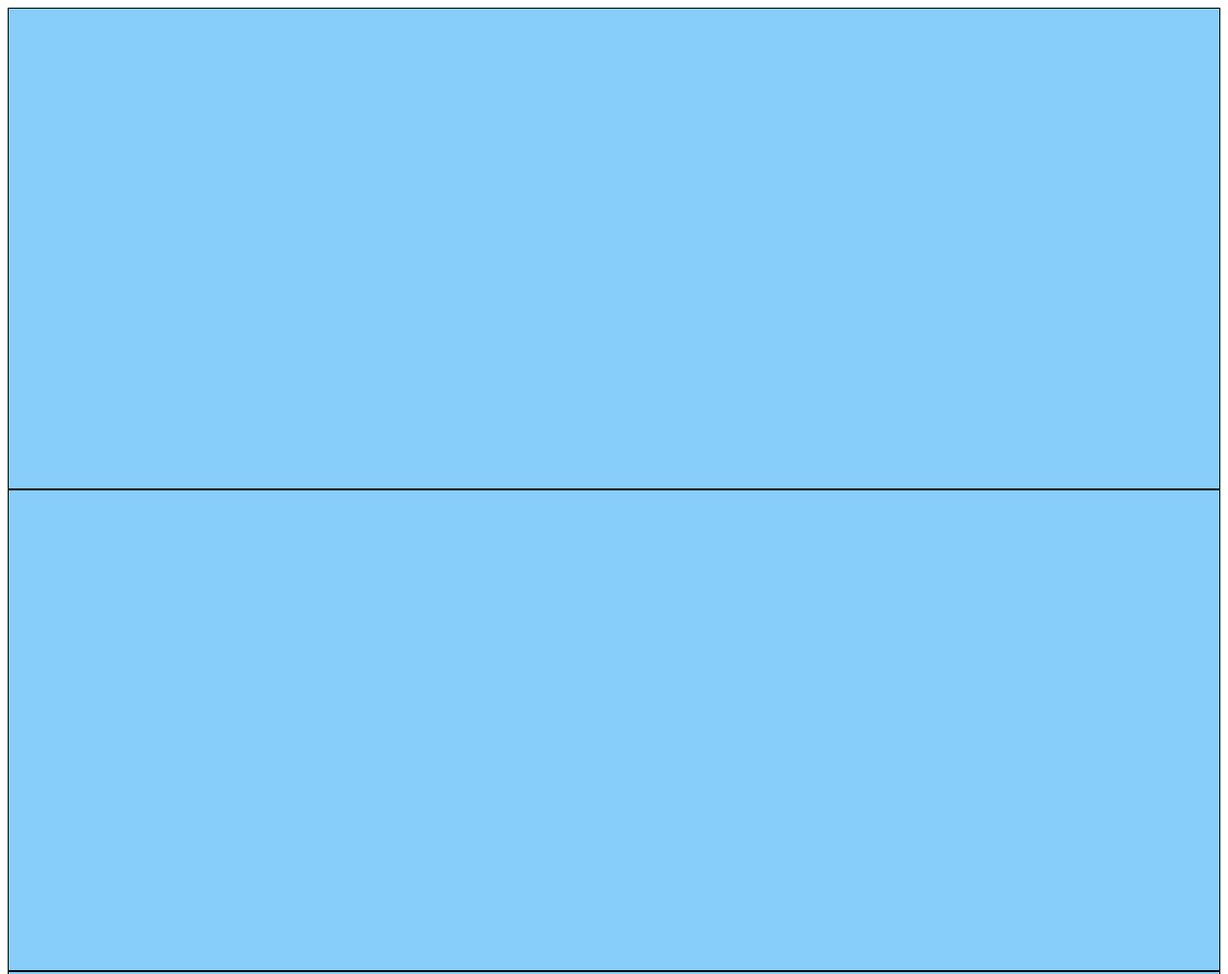
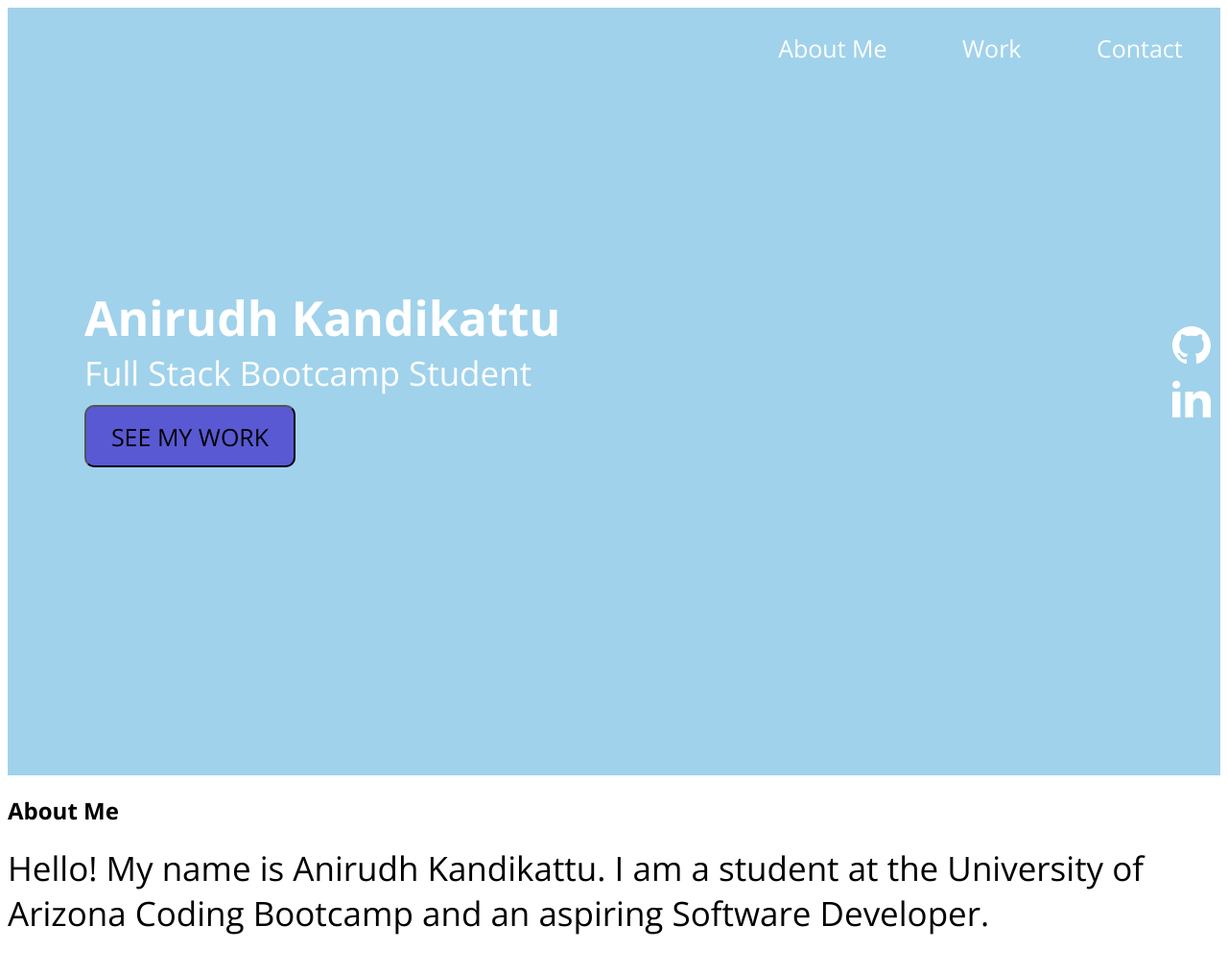
Before and after one commit to Ani-Kandikattu/challenge-2-portfolio, a plain HTML site: page index.html in a window 1280 px wide. Shown: the top 1015 px of the page at 96% size. Drawn offline with nearby package versions, Linux system fonts and the light colour scheme.

Commit message:
Finished the first section of the webpage and started the about me section

```diff
--- a/assets/styles.css
+++ b/assets/styles.css
@@ -1,5 +1,89 @@
+body {
+  font-family: "Open Sans", sans-serif;
+}
+
 section {
   height: 500px;
-  background-color: lightskyblue;
-  border: solid black 1px;
+  background-color: #ffffff;
 }
+
+.hero {
+  background-color: #a0d2eb;
+  height: 100vh;
+  color: #ffffff;
+  font-size: 40px;
+}
+
+footer {
+  height: 500px;
+  background-color: #494d5f;
+}
+
+nav {
+  display: flex;
+  justify-content: space-between;
+  flex-direction: row-reverse;
+}
+
+ul {
+  display: flex;
+  list-style-type: none;
+  justify-content: space-around;
+  width: 500px;
+  font-size: 25px;
+}
+
+li {
+  text-decoration: none;
+}
+
+h1 {
+  font-size: 50px;
+  margin: 0;
+}
+
+p {
+  margin: 0;
+  font-size: 35px;
+  font-weight: 300;
+}
+
+.hero-area {
+  display: flex;
+  align-items: center;
+  height: 100%;
+  justify-content: space-between;
+}
+
+.hero-text {
+  margin-left: 80px;
+  margin-bottom: 200px;
+}
+
+.button {
+  width: 220px;
+  height: 65px;
+  border-radius: 10px;
+  background-color: #5959d3;
+  text-align: center;
+  margin-top: 10px;
+  font-size: 25px;
+  font-family: "Open Sans", sans-serif;
+}
+
+.button:hover {
+  background-color: #a0a0cf;
+}
+
+.button:active {
+  background-color: #a9a9a9;
+  color: #808080;
+}
+
+.socials {
+  padding-bottom: 200px;
+}
+
+.social {
+  margin: 10px;
+}
--- a/index.html
+++ b/index.html
@@ -5,11 +5,70 @@
     <meta http-equiv="X-UA-Compatible" content="IE=edge" />
     <meta name="viewport" content="width=device-width, initial-scale=1.0" />
     <link rel="stylesheet" href="./assets/styles.css" />
+    <link rel="preconnect" href="https://fonts.googleapis.com" />
+    <link rel="preconnect" href="https://fonts.gstatic.com" crossorigin />
+    <link
+      href="https://fonts.googleapis.com/css2?family=Open+Sans:wght@300;400;600;700;800&display=swap"
+      rel="stylesheet"
+    />
     <title>Portfolio</title>
   </head>
   <body>
-    <section class="hero"></section>
-    <section></section>
+    <section class="hero">
+      <nav>
+        <ul>
+          <li>About Me</li>
+          <li>Work</li>
+          <li>Contact</li>
+        </ul>
+      </nav>
+      <header class="hero-area">
+        <div class="hero-text">
+          <h1>Anirudh Kandikattu</h1>
+          <p>Full Stack Bootcamp Student</p>
+          <button class="button">SEE MY WORK</button>
+        </div>
+        <div class="socials">
+          <div><a class="social" href="https://github.com/Ani-Kandikattu" target="_blank">
+            <svg
+              xmlns="http://www.w3.org/2000/svg"
+              fill="#ffffff"
+              width="40"
+              height="40"
+              viewBox="0 0 24 24"
+            >
+              <path
+                d="M12 0c-6.626 0-12 5.373-12 12 0 5.302 3.438 9.8 8.207 11.387.599.111.793-.261.793-.577v-2.234c-3.338.726-4.033-1.416-4.033-1.416-.546-1.387-1.333-1.756-1.333-1.756-1.089-.745.083-.729.083-.729 1.205.084 1.839 1.237 1.839 1.237 1.07 1.834 2.807 1.304 3.492.997.107-.775.418-1.305.762-1.604-2.665-.305-5.467-1.334-5.467-5.931 0-1.311.469-2.381 1.236-3.221-.124-.303-.535-1.524.117-3.176 0 0 1.008-.322 3.301 1.23.957-.266 1.983-.399 3.003-.404 1.02.005 2.047.138 3.006.404 2.291-1.552 3.297-1.23 3.297-1.23.653 1.653.242 2.874.118 3.176.77.84 1.235 1.911 1.235 3.221 0 4.609-2.807 5.624-5.479 5.921.43.372.823 1.102.823 2.222v3.293c0 .319.192.694.801.576 4.765-1.589 8.199-6.086 8.199-11.386 0-6.627-5.373-12-12-12z"
+              />
+            </svg>
+          </a>
+        </div>
+        <div>
+          <a class="social" href="https://www.linkedin.com/in/anirudh-k-97b80aa1/" target="_blank">
+            <svg
+              xmlns="http://www.w3.org/2000/svg"
+              fill="#ffffff"
+              width="40"
+              height="40"
+              viewBox="0 0 24 24"
+            >
+              <path
+                d="M4.98 3.5c0 1.381-1.11 2.5-2.48 2.5s-2.48-1.119-2.48-2.5c0-1.38 1.11-2.5 2.48-2.5s2.48 1.12 2.48 2.5zm.02 4.5h-5v16h5v-16zm7.982 0h-4.968v16h4.969v-8.399c0-4.67 6.029-5.052 6.029 0v8.399h4.988v-10.131c0-7.88-8.922-7.593-11.018-3.714v-2.155z"
+              />
+            </svg>
+          </a>
+        </div>
+        </div>
+        </header>
+      </header>
+    </section>
+    <section>
+      <header class="info">
+        <h2>About Me</h2>
+        <p>Hello! My name is Anirudh Kandikattu. I am a student at the University of Arizona Coding Bootcamp and an aspiring Software Developer.</p>
+      </header>
+      <div></div>
+    </section>
     <section></section>
     <footer></footer>
 
```
